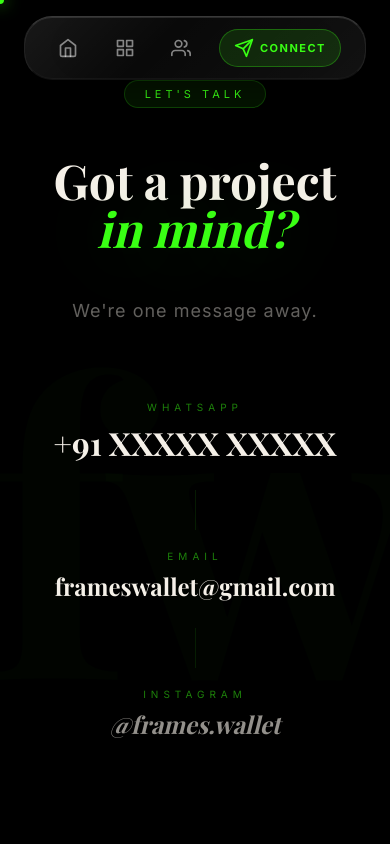
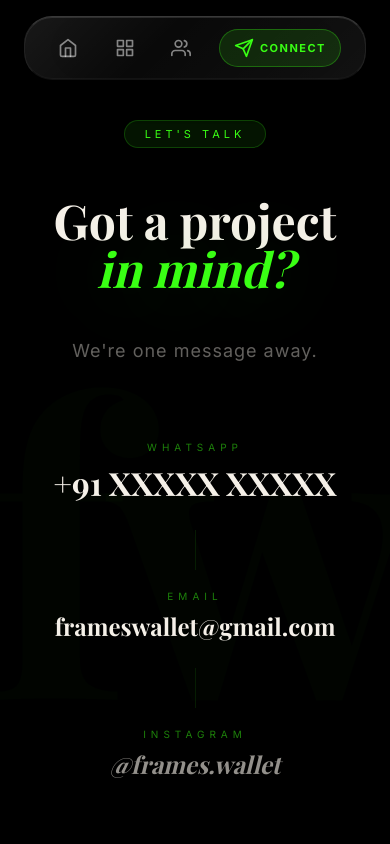
Before and after one commit to thesivarohith/frameswallet-Guru, a React (Vite) app in the folder frameswallet/: page /connect in a window 390 px wide. Shown: the top 844 px of the page. Built offline with nearby package versions, Linux system fonts and the light colour scheme; a web font is replaced by a local one.

Commit message:
fix: hide cursor dot on mobile, fix Let's Talk badge touching navbar

```diff
--- a/frameswallet/src/pages/ConnectPage.jsx
+++ b/frameswallet/src/pages/ConnectPage.jsx
@@ -6,8 +6,9 @@ export default function ConnectPage() {
   const cursorRef = useRef(null);
   const [hoveredItem, setHoveredItem] = useState(null);
   const [revealed, setRevealed] = useState([]);
+  const [isDesktop] = useState(() => window.matchMedia('(pointer: fine)').matches);
 
-  // Mouse cursor dot
+  // Mouse cursor dot — desktop only
   useEffect(() => {
     const dot = cursorRef.current;
     if (!dot) return;
@@ -55,7 +56,8 @@ export default function ConnectPage() {
     <div style={{ background: '#000000', minHeight: '100vh', display: 'flex', flexDirection: 'column' }}>
       <Navbar />
 
-      {/* Cursor Dot */}
+      {/* Cursor Dot — desktop only */}
+      {isDesktop && (
         <div
           ref={cursorRef}
           style={{
@@ -74,6 +76,7 @@ export default function ConnectPage() {
             opacity: hoveredItem ? 0.4 : 1,
           }}
         />
+      )}
 
       {/* Main Content */}
       <main
@@ -83,7 +86,7 @@ export default function ConnectPage() {
           flexDirection: 'column',
           justifyContent: 'center',
           alignItems: 'center',
-          padding: '80px 40px',
+          padding: 'clamp(120px, 14vw, 160px) clamp(20px, 5vw, 40px) 80px',
           textAlign: 'center',
           position: 'relative',
           overflow: 'hidden',
```
Lines whose indentation alone changed are shown as unchanged.
